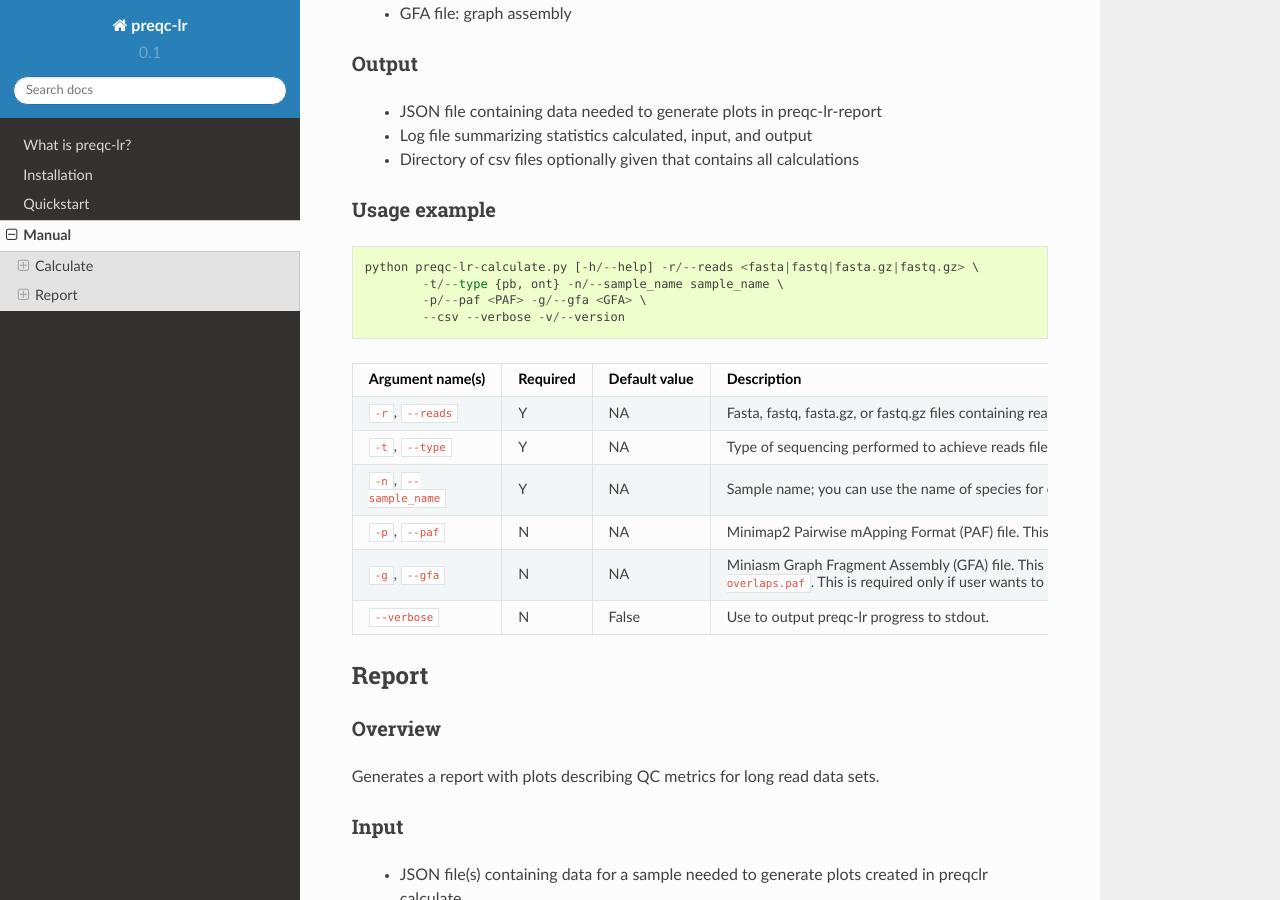
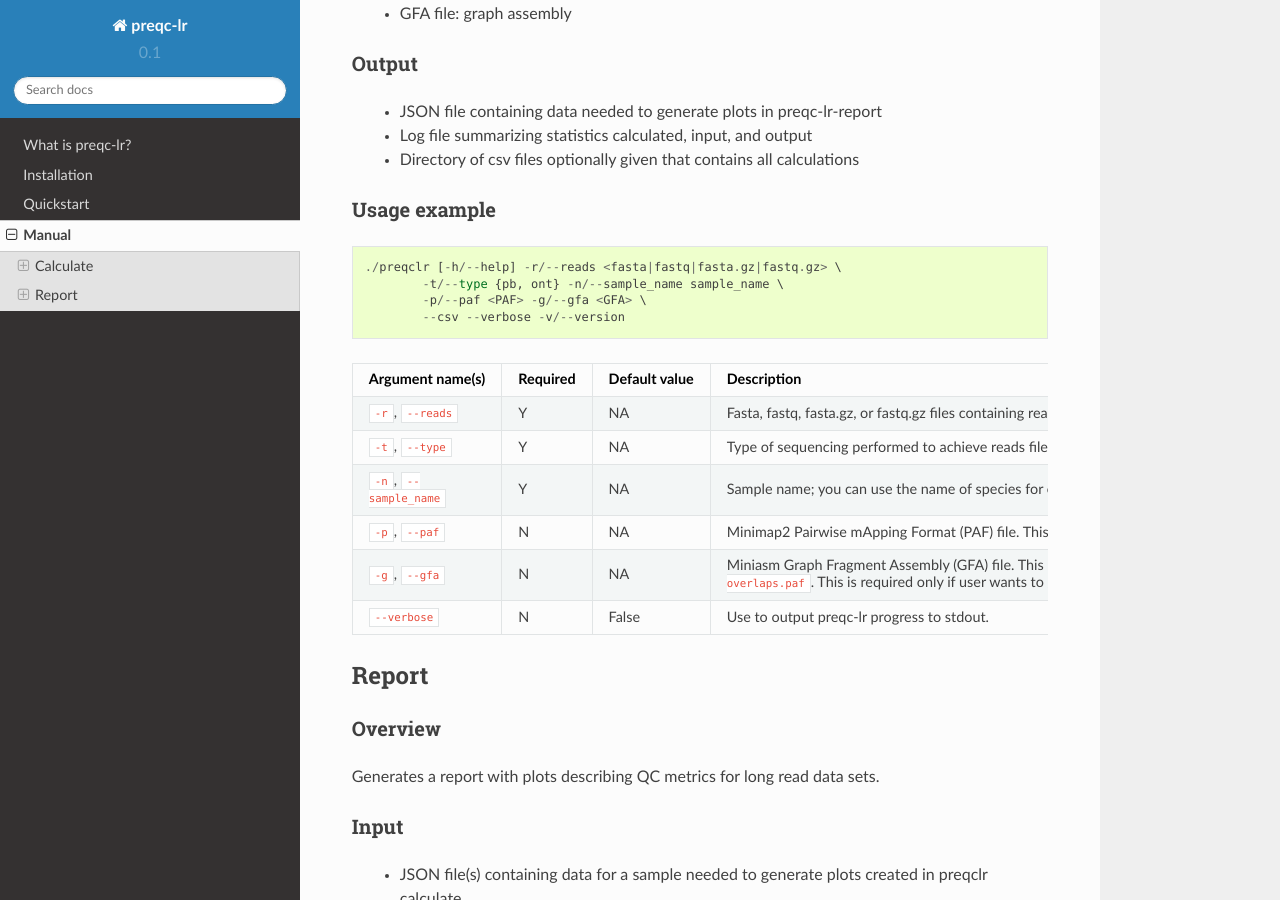
Before and after one commit to simpsonlab/preqclr, a Sphinx documentation site: the page built from docs/source/manual.rst, in a window 1280 px wide and 900 px high, scrolled down 410 px. Built offline with Sphinx 7.4.7 and the Read the Docs theme 2.0.0, drawn with Linux system fonts in a browser that asks for light colours.

Commit message:
update new calculate command in manual

```diff
--- a/docs/source/manual.rst
+++ b/docs/source/manual.rst
@@ -31,7 +31,7 @@ Usage example
 
 ::
 
-   python preqc-lr-calculate.py [-h/--help] -r/--reads <fasta|fastq|fasta.gz|fastq.gz> \
+   ./preqclr [-h/--help] -r/--reads <fasta|fastq|fasta.gz|fastq.gz> \
            -t/--type {pb, ont} -n/--sample_name sample_name \
            -p/--paf <PAF> -g/--gfa <GFA> \
            --csv --verbose -v/--version
```
